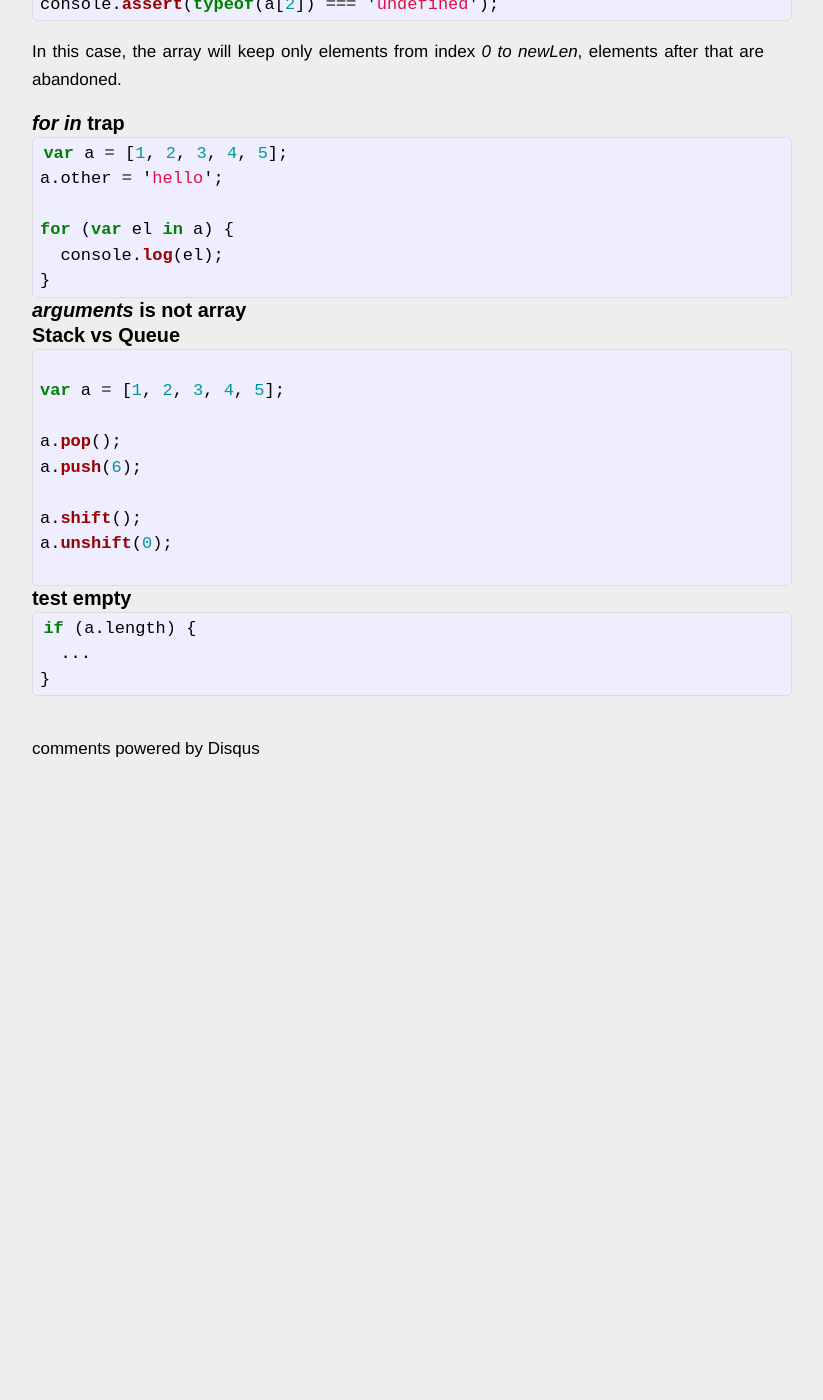
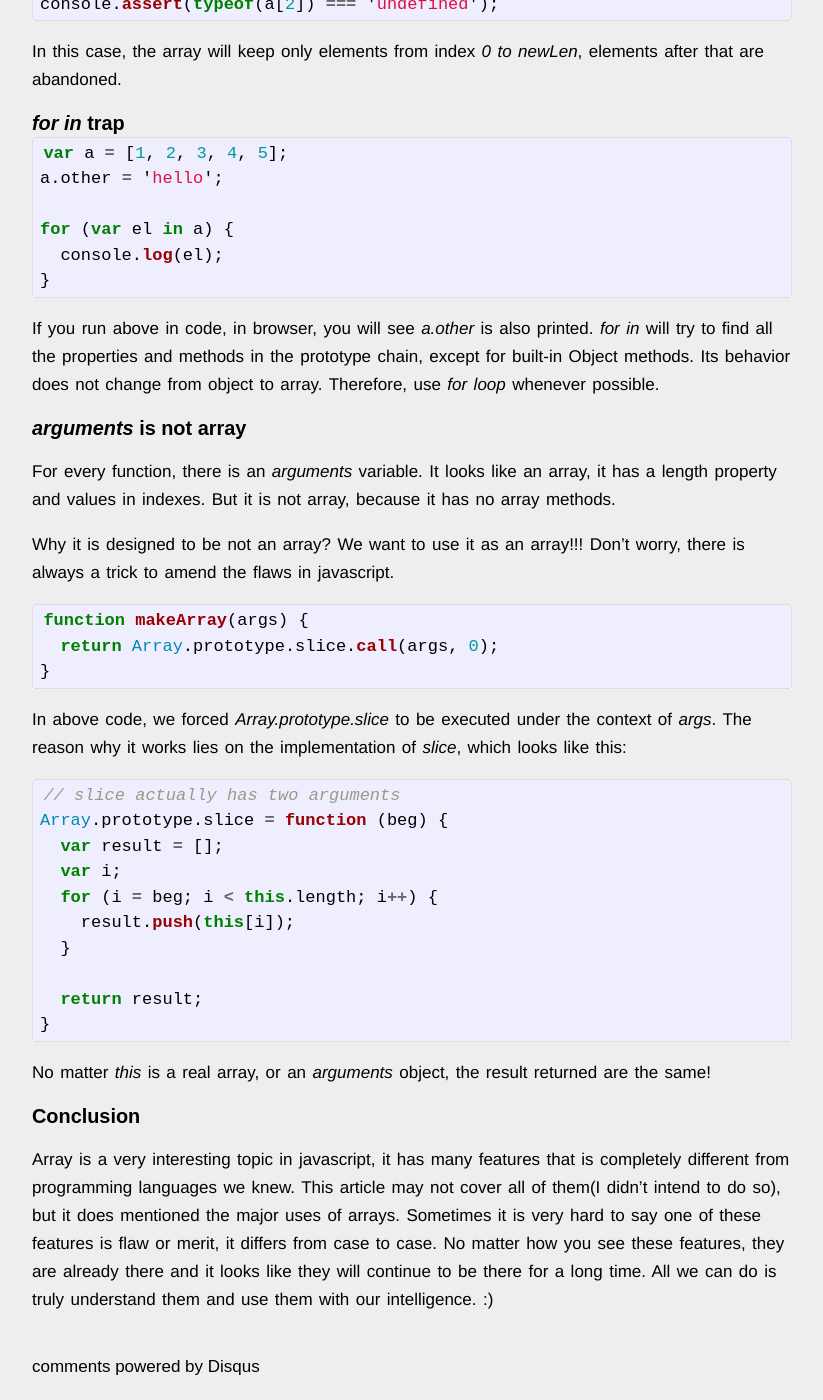
Before and after one commit to fuqcool/fuqcool.github.io, a Jekyll site: the page built from _posts/2014-02-11-know-js-array.md, in a window 1280 px wide and 1400 px high, scrolled down 1694 px. Shown: the whole window, without its empty margins (228-1051 px from the left). Built offline with Jekyll 4.4.1, drawn with Linux system fonts in a browser that asks for light colours; Markdown is read by kramdown in place of the engine named in the settings; comment, search, counter and statistics services are not loaded; before the commit the page ends 2476 px from its top, so only the background shows below that; some of the changed text lies outside the part shown.

Commit message:
Update 2014-02-11-know-js-array.md

````diff
--- a/_posts/2014-02-11-know-js-array.md
+++ b/_posts/2014-02-11-know-js-array.md
@@ -70,7 +70,6 @@ console.assert(typeof(a[2]) === 'undefined');
 
 In this case, the array will keep only elements from index *0 to newLen*, elements after that are abandoned.
 
-
 ### *for in* trap
 
 ``` javascript
@@ -82,26 +81,34 @@ for (var el in a) {
 }
 ```
 
+If you run above in code, in browser, you will see *a.other* is also printed. *for in* will try to find all the properties and methods in the prototype chain, except for built-in Object methods. Its behavior does not change from object to array. Therefore, use *for loop* whenever possible.
+
 ### *arguments* is not array
+For every function, there is an *arguments* variable. It looks like an array, it has a length property and values in indexes. But it is not array, because it has no array methods.
 
+Why it is designed to be not an array? We want to use it as an array!!! Don't worry, there is always a trick to amend the flaws in javascript.
 
-### Stack vs Queue
 ``` javascript
-
-var a = [1, 2, 3, 4, 5];
-
-a.pop();
-a.push(6);
-
-a.shift();
-a.unshift(0);
-
+function makeArray(args) {
+  return Array.prototype.slice.call(args, 0);
+}
 ```
 
-### test empty
+In above code, we forced *Array.prototype.slice* to be executed under the context of *args*. The reason why it works lies on the implementation of *slice*, which looks like this:
 
 ``` javascript
-if (a.length) {
-  ...
+// slice actually has two arguments
+Array.prototype.slice = function (beg) {
+  var result = [];
+  var i;
+  for (i = beg; i < this.length; i++) {
+    result.push(this[i]);
+  }
+
+  return result;
 }
 ```
+No matter *this* is a real array, or an *arguments* object, the result returned are the same!
+
+### Conclusion
+Array is a very interesting topic in javascript, it has many features that is completely different from programming languages we knew. This article may not cover all of them(I didn't intend to do so), but it does mentioned the major uses of arrays. Sometimes it is very hard to say one of these features is flaw or merit, it differs from case to case. No matter how you see these features, they are already there and it looks like they will continue to be there for a long time. All we can do is truly understand them and use them with our intelligence. :)
````
Also changed, not shown: other parts of _posts/2014-02-11-know-js-array.md (+2 -2 lines).
